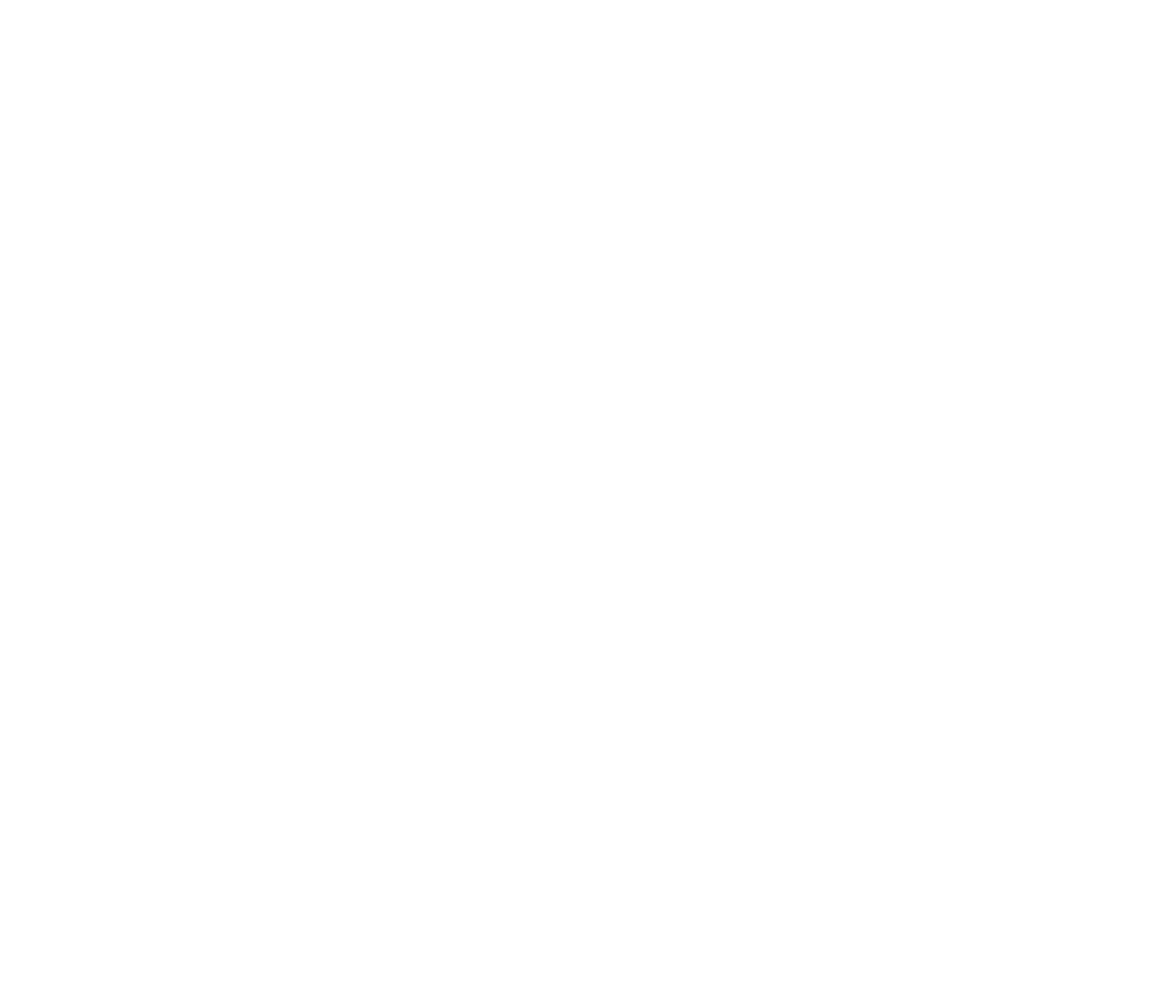
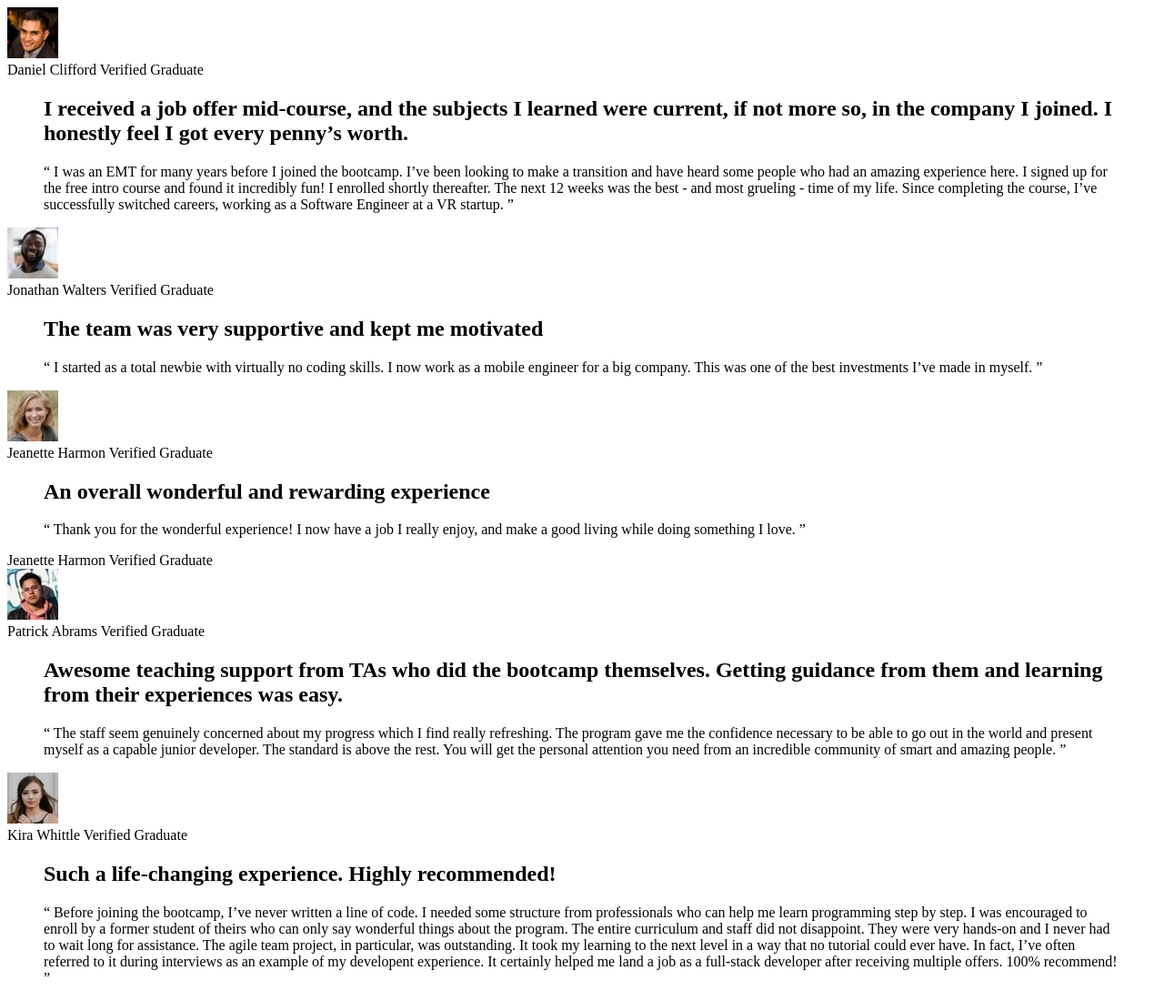
Before and after one commit to davelilleystone/fem-testimonials-2024, a plain HTML site: page index.html in a window 1280 px wide. Shown: the whole page at 91% size. Before the commit the page ends 800 px from the top, so only its background shows below. Drawn offline with Linux system fonts and the light colour scheme.

Commit message:
Add markup to index.html

```diff
--- a/index.html
+++ b/index.html
@@ -14,5 +14,140 @@
 
     <title>Frontend Mentor | [Challenge Name Here]</title>
   </head>
-  <body></body>
+  <body>
+    <main class="main-container">
+      <article>
+        <div class="user">
+          <img
+            src="./images/image-daniel.jpg"
+            alt="head shot of verfified graduate Daniel Clifford"
+          />
+          <div class="user-details">
+            <span class="name">Daniel Clifford </span>
+            <span class="title">Verified Graduate</span>
+          </div>
+        </div>
+        <blockquote>
+          <h2>
+            I received a job offer mid-course, and the subjects I learned were
+            current, if not more so, in the company I joined. I honestly feel I
+            got every penny’s worth.
+          </h2>
+        </blockquote>
+
+        <blockquote>
+          “ I was an EMT for many years before I joined the bootcamp. I’ve been
+          looking to make a transition and have heard some people who had an
+          amazing experience here. I signed up for the free intro course and
+          found it incredibly fun! I enrolled shortly thereafter. The next 12
+          weeks was the best - and most grueling - time of my life. Since
+          completing the course, I’ve successfully switched careers, working as
+          a Software Engineer at a VR startup. ”
+        </blockquote>
+      </article>
+
+      <article>
+        <div class="user">
+          <img
+            src="./images/image-jonathan.jpg"
+            alt="head shot of verfified graduate Jonathan Walters"
+          />
+          <div class="user-details">
+            <span class="name">Jonathan Walters</span>
+            <span class="title">Verified Graduate</span>
+          </div>
+        </div>
+        <blockquote>
+          <h2>The team was very supportive and kept me motivated</h2>
+        </blockquote>
+
+        <blockquote>
+          “ I started as a total newbie with virtually no coding skills. I now
+          work as a mobile engineer for a big company. This was one of the best
+          investments I’ve made in myself. ”
+        </blockquote>
+      </article>
+
+      <article>
+        <div class="user">
+          <img
+            src="./images/image-jeanette.jpg"
+            alt="head shot of verfified graduate Jeanette Harmon"
+          />
+          <div class="user-details">
+            <span class="name">Jeanette Harmon</span>
+            <span class="title">Verified Graduate</span>
+          </div>
+        </div>
+        <blockquote>
+          <h2>An overall wonderful and rewarding experience</h2>
+        </blockquote>
+        <blockquote>
+          “ Thank you for the wonderful experience! I now have a job I really
+          enjoy, and make a good living while doing something I love. ”
+        </blockquote>
+      </article>
+
+      <article>Jeanette Harmon Verified Graduate</article>
+
+      <article>
+        <div class="user">
+          <img
+            src="./images/image-patrick.jpg"
+            alt="head shot of verfified graduate Patrick Abrams"
+          />
+          <div class="user-details">
+            <span class="name">Patrick Abrams</span>
+            <span class="title">Verified Graduate</span>
+          </div>
+        </div>
+        <blockquote>
+          <h2>
+            Awesome teaching support from TAs who did the bootcamp themselves.
+            Getting guidance from them and learning from their experiences was
+            easy.
+          </h2>
+        </blockquote>
+
+        <blockquote>
+          “ The staff seem genuinely concerned about my progress which I find
+          really refreshing. The program gave me the confidence necessary to be
+          able to go out in the world and present myself as a capable junior
+          developer. The standard is above the rest. You will get the personal
+          attention you need from an incredible community of smart and amazing
+          people. ”
+        </blockquote>
+      </article>
+
+      <article>
+        <div class="user">
+          <img
+            src="./images/image-kira.jpg"
+            alt="head shot of verfified graduate Kira Whittle"
+          />
+          <div class="user-details">
+            <span class="name">Kira Whittle</span>
+            <span class="title">Verified Graduate</span>
+          </div>
+        </div>
+        <blockquote>
+          <h2>Such a life-changing experience. Highly recommended!</h2>
+        </blockquote>
+
+        <blockquote>
+          “ Before joining the bootcamp, I’ve never written a line of code. I
+          needed some structure from professionals who can help me learn
+          programming step by step. I was encouraged to enroll by a former
+          student of theirs who can only say wonderful things about the program.
+          The entire curriculum and staff did not disappoint. They were very
+          hands-on and I never had to wait long for assistance. The agile team
+          project, in particular, was outstanding. It took my learning to the
+          next level in a way that no tutorial could ever have. In fact, I’ve
+          often referred to it during interviews as an example of my developent
+          experience. It certainly helped me land a job as a full-stack
+          developer after receiving multiple offers. 100% recommend! ”
+        </blockquote>
+      </article>
+    </main>
+  </body>
 </html>
```
